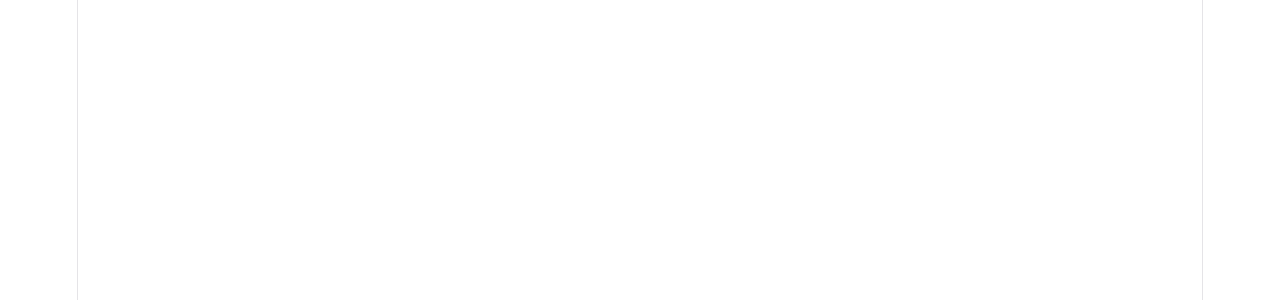
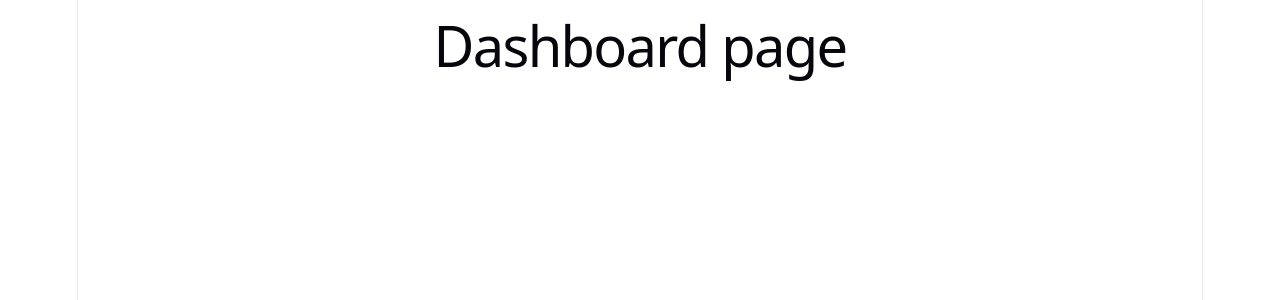
Before and after one commit to Tojt1/Trainingapp, a React app in the folder frontend/: page /dashboard in a window 1280 px wide. Before the commit this address had no page. Shown: the top 300 px of the page. Built offline with nearby package versions, Linux system fonts and the light colour scheme; the HTML template or start-up script is replaced by a standard one.

Commit message:
token when loging, and move to new created dashboard page

```diff
--- a/frontend/src/App.jsx
+++ b/frontend/src/App.jsx
@@ -1,7 +1,8 @@
+import { Routes, Route} from "react-router";
 import Welcome from "./assets/pages/Welcome.jsx";
-import { Routes, Route} from "react-router";
 import Login from "./assets/pages/Login.jsx";
 import Register from "./assets/pages/Register.jsx";
+import Dashboard from "./assets/pages/Dashboard.jsx";
 
 function App() {
 
@@ -10,6 +11,7 @@ function App() {
         <Route path="/" element={<Welcome/>}></Route>
         <Route path="/login" element={<Login/>}></Route>
         <Route path="/register" element={<Register />}></Route>
+        <Route path="/dashboard" element={<Dashboard />}></Route>
     </Routes>
   )
 }
--- /dev/null
+++ b/frontend/src/assets/pages/Dashboard.jsx
@@ -0,0 +1,11 @@
+
+function Dashboard() {
+
+    return(
+        <>
+            <h1>Dashboard page</h1>
+        </>
+    )
+}
+
+export default Dashboard
--- a/frontend/src/assets/pages/Login.jsx
+++ b/frontend/src/assets/pages/Login.jsx
@@ -1,9 +1,11 @@
 import { useState } from "react"
+import { useNavigate } from "react-router"
 import "./Login.css"
 
 function Login (){
     const [email, setEmail] = useState("")
     const [password, setPassword] = useState("")
+    const navigate = useNavigate()
 
     const handleSubmit = async (e) => {
         e.preventDefault()
@@ -18,10 +20,11 @@ function Login (){
               password:password
             })
         })
-        let data = await response.json()
-
-        console.log("kliknięto")
-        console.log(data)
+        if (response.ok) {
+            let data = await response.json()
+            localStorage.setItem("token", data)
+            navigate("/dashboard")
+        }
     }
 
     return(
```
